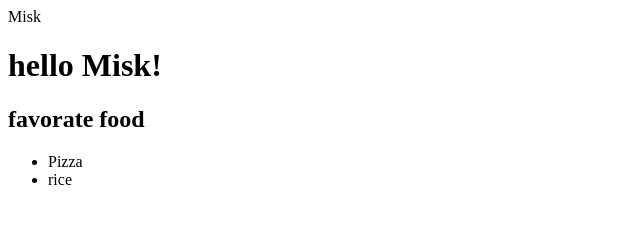
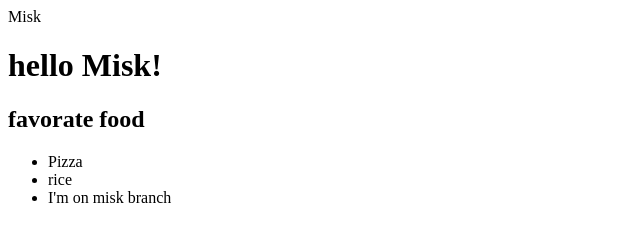
Before and after one commit to SarahAbuhaimed/misk-app, a plain HTML site: page index.html in a window 1280 px wide. Shown: the whole page, without its empty margins (0-640 px from the left). Drawn offline with Linux system fonts and the light colour scheme.

Commit message:
added misk branch

```diff
--- a/index.html
+++ b/index.html
@@ -9,6 +9,7 @@ Misk
      <ul>
          <li>Pizza</li>
          <li>rice</li>
+         <li>I'm on misk branch</li>
      </ul>
 </body>
 
```
